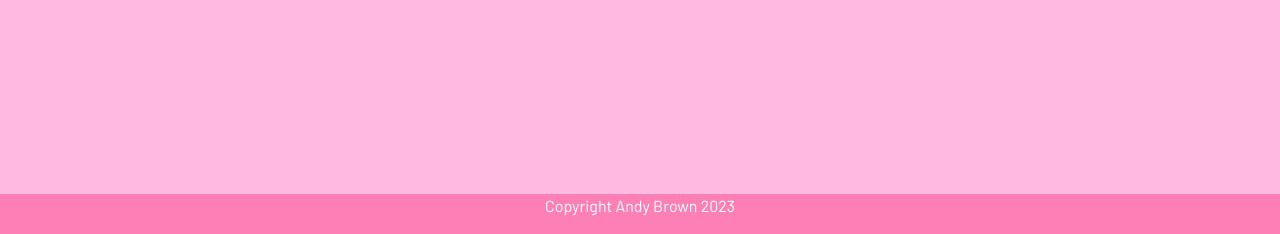
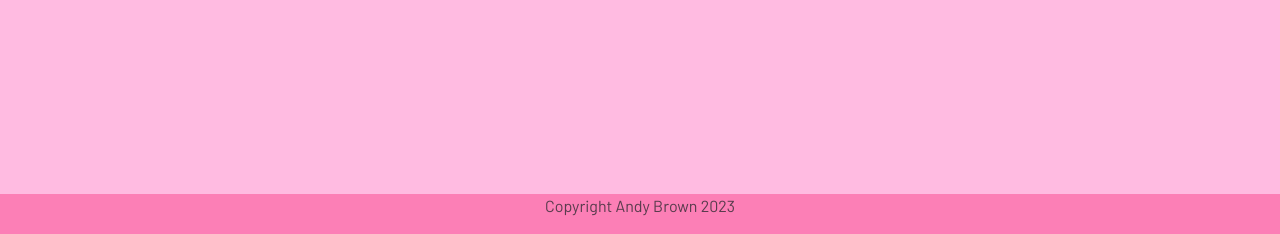
Before and after one commit to doctorandrewbrown/flask-resource-keeper, a Flask app: page / in a window 1280 px wide. Shown: the part 566-800 px from the top of the page. Run offline with Flask 3, Linux system fonts and the light colour scheme; data that the repository does not hold is empty.

Commit message:
move styles to css

```diff
--- a/resource_keeper/templates/base.html
+++ b/resource_keeper/templates/base.html
@@ -19,7 +19,7 @@
   <title>Resource Keeper</title>
 </head>
 
-<body style="color:#B80257;" >
+<body>
   <nav class="nav-header navbar navbar-expand-lg">
     <div class="container-fluid">
       <!--bootstap snippet for navbar-->
@@ -47,7 +47,7 @@
     <footer>
       <!--make div into flex container to centre text-->
       <div class="d-flex justify-content-center text-muted">
-        <p style="color: white;">Copyright Andy Brown 2023</p>
+        <p>Copyright Andy Brown 2023</p>
       </div>
     </footer>
   </div>
```
